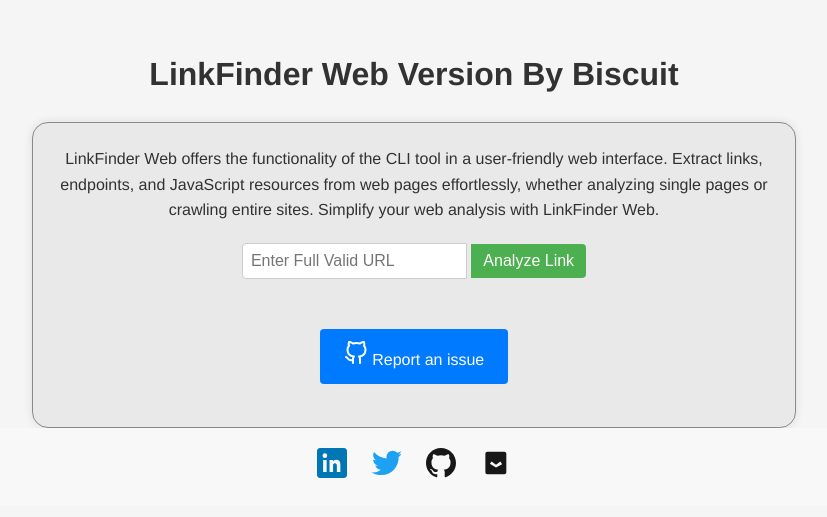
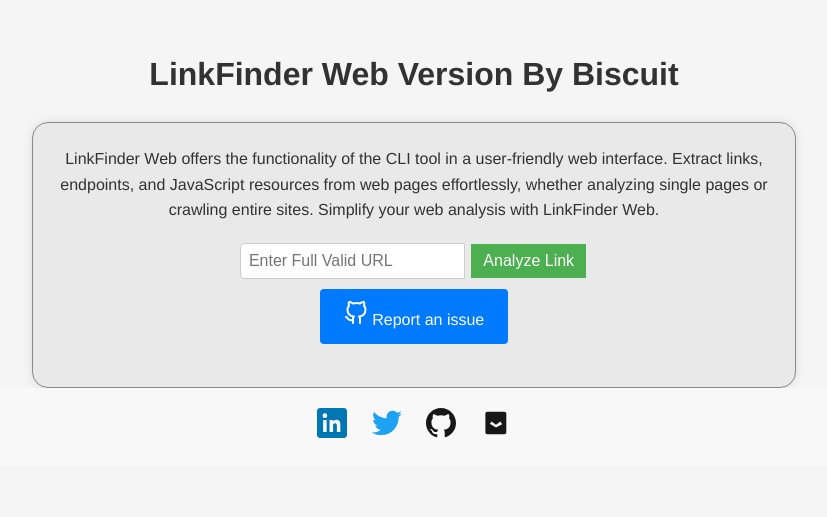
Before and after one commit to Raunaksplanet/LinkFinder-Web-Version, a Flask app: page / in a window 1280 px wide. Shown: the top 517 px of the page, without its empty margins (226-1053 px from the left). Run offline with Flask 3, Linux system fonts and the light colour scheme.

Commit message:
Update style.css

```diff
--- a/static/style.css
+++ b/static/style.css
@@ -68,9 +68,14 @@ h1 {
 
 .Input-Link {
     display: flex;
-    max-width: 800px;
-    margin-bottom: 50px;
+    max-width: fit-content;
+    margin-bottom: 10px;
 }
+
+.form {
+    display: flex;
+}
+
 
 .URL {
     flex: 1;
@@ -78,16 +83,17 @@ h1 {
     border: 1px solid #ccc;
     border-radius: 4px 0 0 4px;
     font-size: 16px;
+    margin: 0;
 }
 
 .file-input {
-    padding: 8px 12px;
+    padding: 7.5px;
     background-color: #4CAF50;
     color: white;
-    border: none;
     border-radius: 0 4px 4px 0;
     cursor: pointer;
-    font-size: 16px;
+    font-size: 10.5px;
+    margin: 0;
 }
 
 .button {
@@ -95,9 +101,11 @@ h1 {
     background-color: #4CAF50;
     color: white;
     border: none;
-    border-radius: 0 4px 4px 0;
+    /* border-radius: 0 4px 4px 0; */
     cursor: pointer;
     font-size: 16px;
+    margin: 0 2px;
+
 }
 
 .button-github {
```
